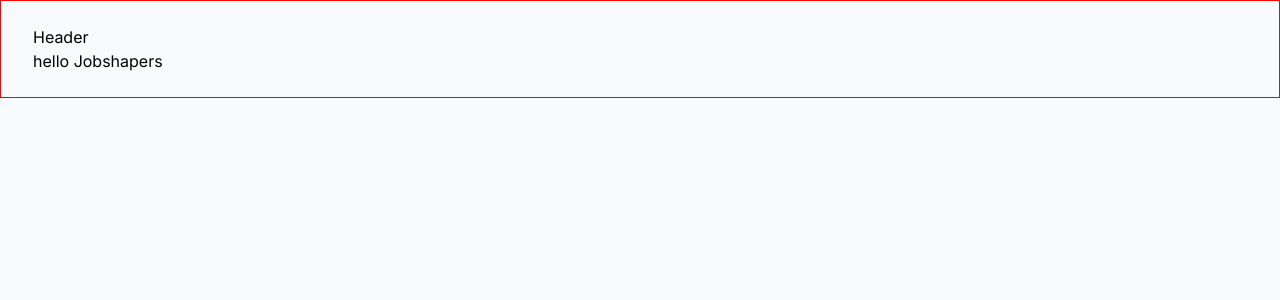
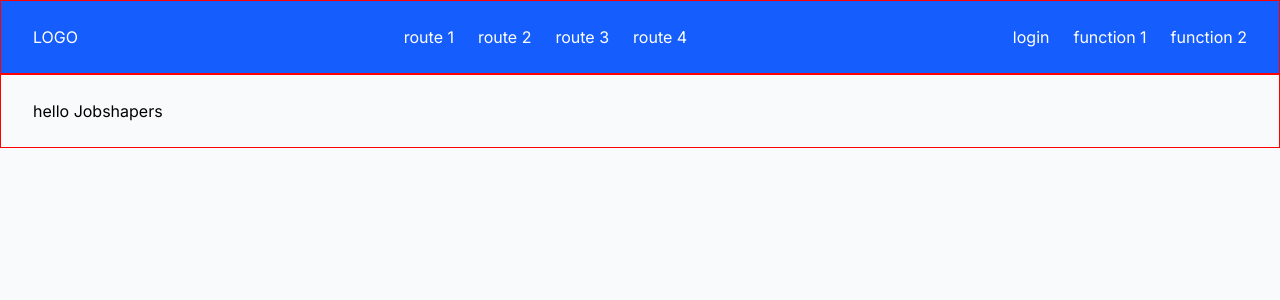
Before and after one commit to EdwinSch/jobshapers, a Next.js app: page / in a window 1280 px wide. Shown: the top 300 px of the page. Built offline with nearby package versions, Linux system fonts and the light colour scheme.

Commit message:
setup header components

```diff
--- a/app/layout.jsx
+++ b/app/layout.jsx
@@ -14,10 +14,10 @@
   return (
     <html lang="en">
       <body className={`${inter.className} bg-slate-50`}>
-        <main className="mx-auto max-w-7xl px-4 py-6 sm:px-6 lg:px-8 inspect">
+        <header className="inspect bg-blue-600">
           <Header />
-          {children}
-        </main>
+        </header>
+        {children}
       </body>
     </html>
   );
--- a/app/page.jsx
+++ b/app/page.jsx
@@ -1,7 +1,7 @@
 export default function HomePage() {
   return (
-    <>
+    <main className="mx-auto max-w-7xl px-4 py-6 sm:px-6 lg:px-8 inspect">
       <h1>hello Jobshapers</h1>
-    </>
+    </main>
   );
 }
--- /dev/null
+++ b/components/Dashboard.jsx
@@ -0,0 +1,10 @@
+const Dashboard = () => {
+  return (
+    <div className="flex gap-6">
+      <p className="text-white">login</p>
+      <p className="text-white">function 1</p>
+      <p className="text-white">function 2</p>
+    </div>
+  );
+};
+export default Dashboard;
--- a/components/Header.jsx
+++ b/components/Header.jsx
@@ -1,4 +1,13 @@
+import Navigation from "./Navigation";
+import Dashboard from "./Dashboard";
+
 const Header = () => {
-  return <header>Header</header>;
+  return (
+    <div className="mx-auto max-w-7xl px-4 py-6 sm:px-6 lg:px-8 flex flex-col md:flex-row justify-between">
+      <div className="text-white">LOGO</div>
+      <Navigation />
+      <Dashboard />
+    </div>
+  );
 };
 export default Header;
--- /dev/null
+++ b/components/Navigation.jsx
@@ -0,0 +1,13 @@
+const Navigation = () => {
+  return (
+    <nav>
+      <ul className="flex gap-6">
+        <li className="text-white">route 1</li>
+        <li className="text-white">route 2</li>
+        <li className="text-white">route 3</li>
+        <li className="text-white">route 4</li>
+      </ul>
+    </nav>
+  );
+};
+export default Navigation;
```
